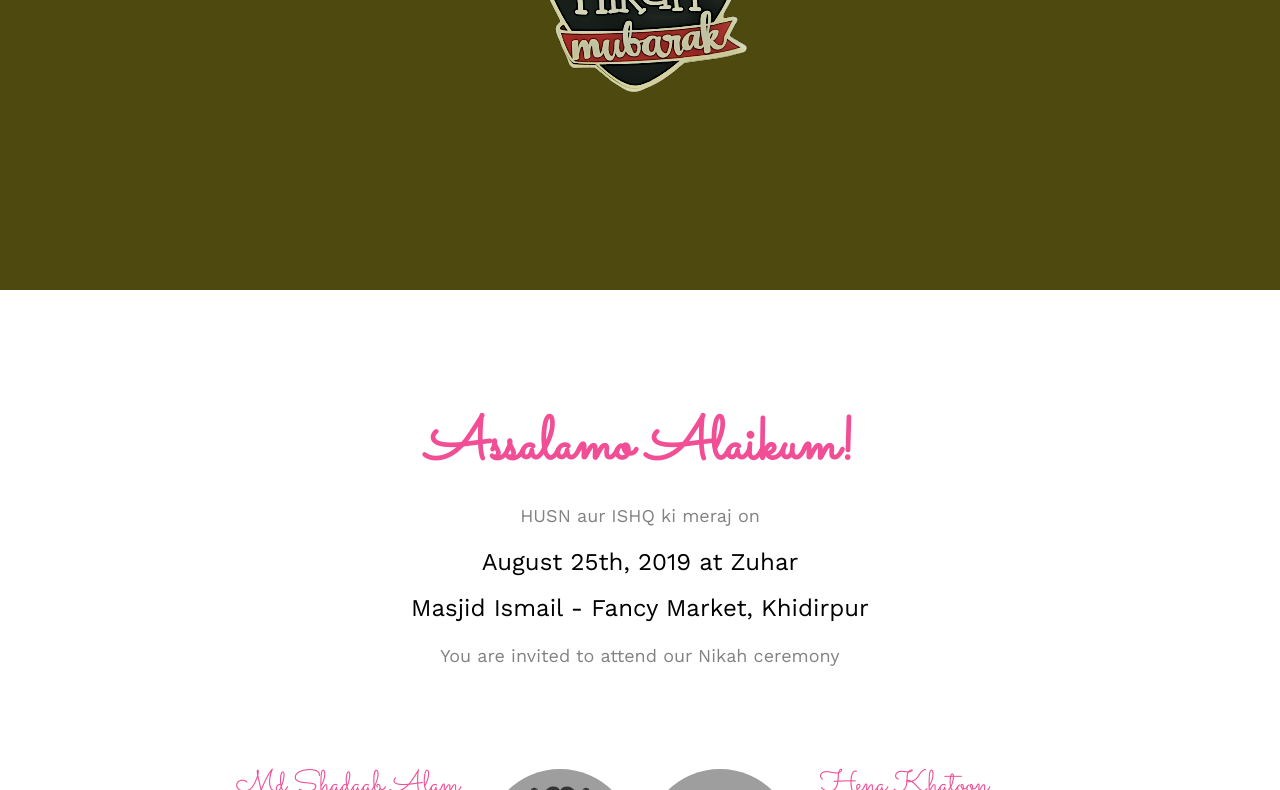
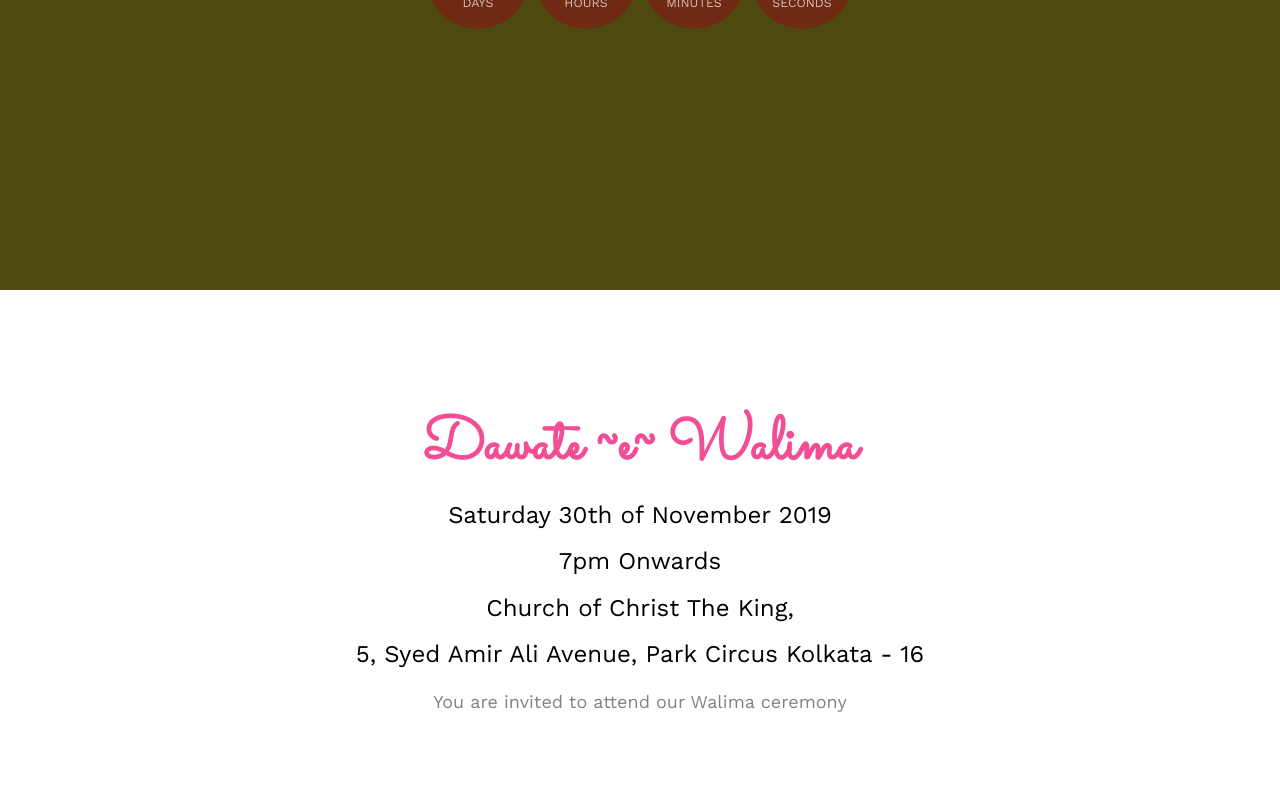
Before and after one commit to henashadaab/nikah, a plain HTML site: page index.html in a window 1280 px wide. Shown: the part 610-1400 px from the top of the page. Drawn offline with nearby package versions, Linux system fonts and the light colour scheme; files whose address does not match are found by name.

Commit message:
change for walima v1

```diff
--- a/index.html
+++ b/index.html
@@ -101,8 +101,8 @@
 							<h2 style="color: white;">
 								〘 بَارَكَ اللّهُ لَكَ وَبَارَكَ عَلَيكَ وَجَمَعَ بَينَكُمَا فِى خَيرٍ  〙<br>
 								“Barak’Allahu Laka Wa Barak Alaik Wa Jama’aa Baynakuma Fi Khairin”</h2>
-							<!-- <div class="simply-countdown simply-countdown-one"></div> -->
-							<img src="images/nikah-mubarak-neo.png" alt="Nikah Mubarak">
+							<div class="simply-countdown simply-countdown-one"></div>
+							<!-- <img src="images/nikah-mubarak-neo.png" alt="Nikah Mubarak"> -->
 							<!-- <h1 style="color: #ffffff">Nikah Mubarak</h1> -->
 							<!-- <p><a href="https://www.google.com/maps/place/Masjid+Ismail+-+Fancy+Market+Masjid/@22.5387637,88.3188774,16.85z/data=!4m5!3m4!1s0x3a0279e0884e6d41:0x1fad87d26af3f979!8m2!3d22.5387363!4d88.3213925" target="_blank" class="btn btn-default btn-sm">Locate on Map</a></p> -->
 						</div>
@@ -116,11 +116,13 @@
 		<div class="container">
 			<div class="row">
 				<div class="col-md-8 col-md-offset-2 text-center fh5co-heading animate-box">
-					<h2>Assalamo Alaikum!</h2>
-					<p>HUSN aur ISHQ ki meraj on</p>
-					<h3>August 25th, 2019 at Zuhar</h3>
-					<h3>Masjid Ismail - Fancy Market, Khidirpur</h3>
-					<p>You are invited to attend our Nikah ceremony</p>
+					<h2>Dawate ~e~ Walima</h2>
+					<!-- <p>HUSN aur ISHQ ki meraj on</p> -->
+					<h3>Saturday 30th of November 2019 </h3>
+					<h3>7pm Onwards</h3>
+					<h3>Church of Christ The King, </h3>
+					<h3>5, Syed Amir Ali Avenue, Park Circus Kolkata - 16</h3>
+					<p>You are invited to attend our Walima ceremony</p>
 				</div>
 			</div>
 			<div class="couple-wrap animate-box ">
@@ -266,11 +268,14 @@
 					<iframe src="https://docs.google.com/forms/d/e/1FAIpQLSdSOEY_eGX8q_KA9DvUwsh3GlykXte2kO-Cv2BgJTmDXa4hOQ/viewform?embedded=true" width="100%" height="612" frameborder="0" marginheight="0" marginwidth="0">Loading…</iframe>
 				</div>
 			</div>
+
 		</div>
 	</div>
 	<footer id="fh5co-footer" role="contentinfo">
 			<div class="container">
-
+				<div class="text-center">
+					<div id="sfcyb4b5l6a7swwdsjxl1rpcq73dlcjh8qh"></div><script type="text/javascript" src="https://counter9.wheredoyoucomefrom.ovh/private/counter.js?c=yb4b5l6a7swwdsjxl1rpcq73dlcjh8qh&down=async" async></script><noscript><a href="https://www.freecounterstat.com" title="web counter html"><img src="https://counter9.wheredoyoucomefrom.ovh/private/freecounterstat.php?c=yb4b5l6a7swwdsjxl1rpcq73dlcjh8qh" border="0" title="web counter html" alt="web counter html"></a></noscript>
+				</div>
 				<div class="row copyright">
 					<div class="col-md-12 text-center">
 						<p>
@@ -326,9 +331,9 @@
     // default example
     simplyCountdown('.simply-countdown-one', {
         year: 2019,
-        month: 8,
-		day: 25,
-		hours: 18,
+        month: 11,
+		day: 30,
+		hours: 24,
         minutes: 30
     });
 
```
Also changed, not shown: contact.html (+10 -9 lines).
